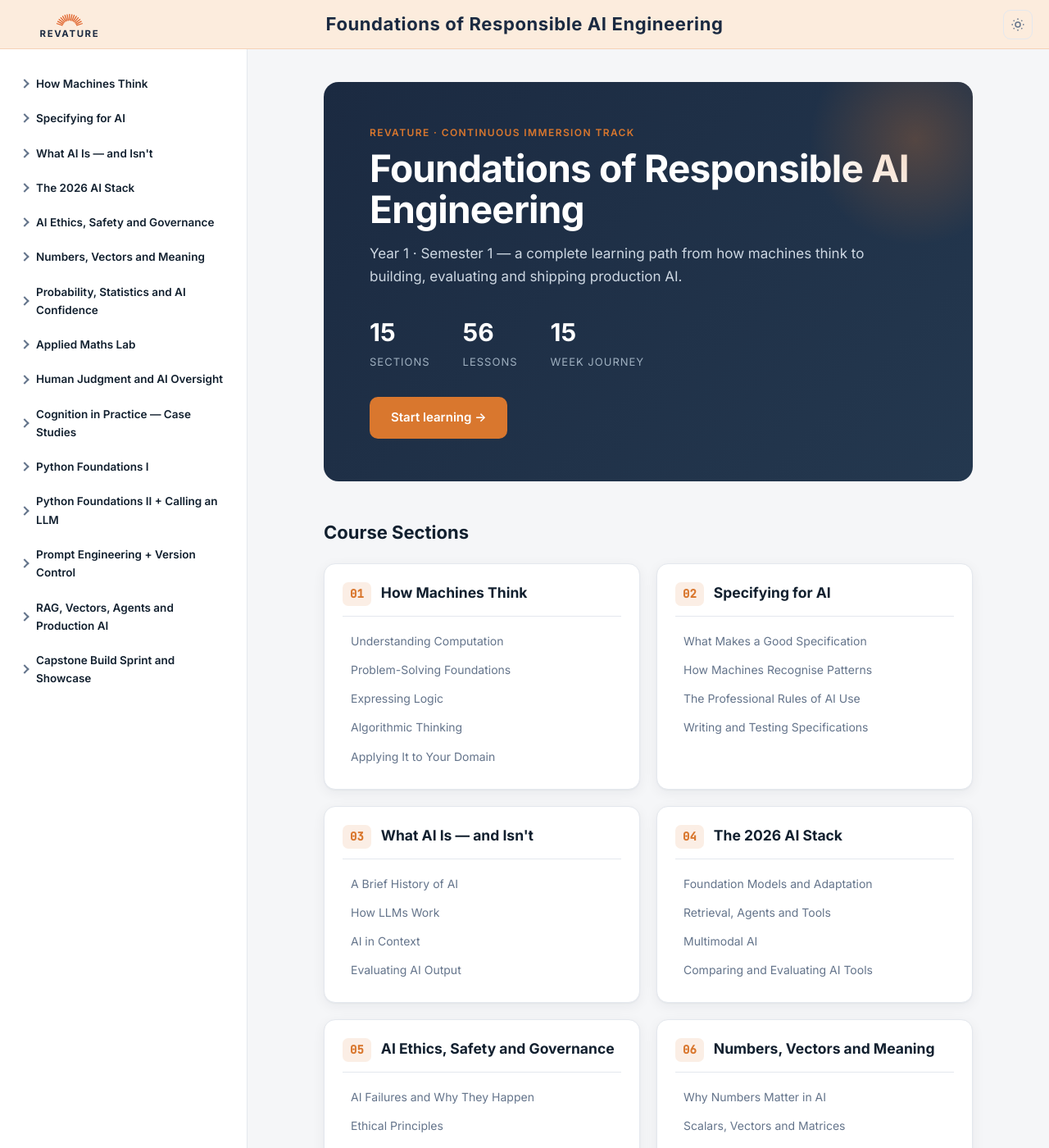
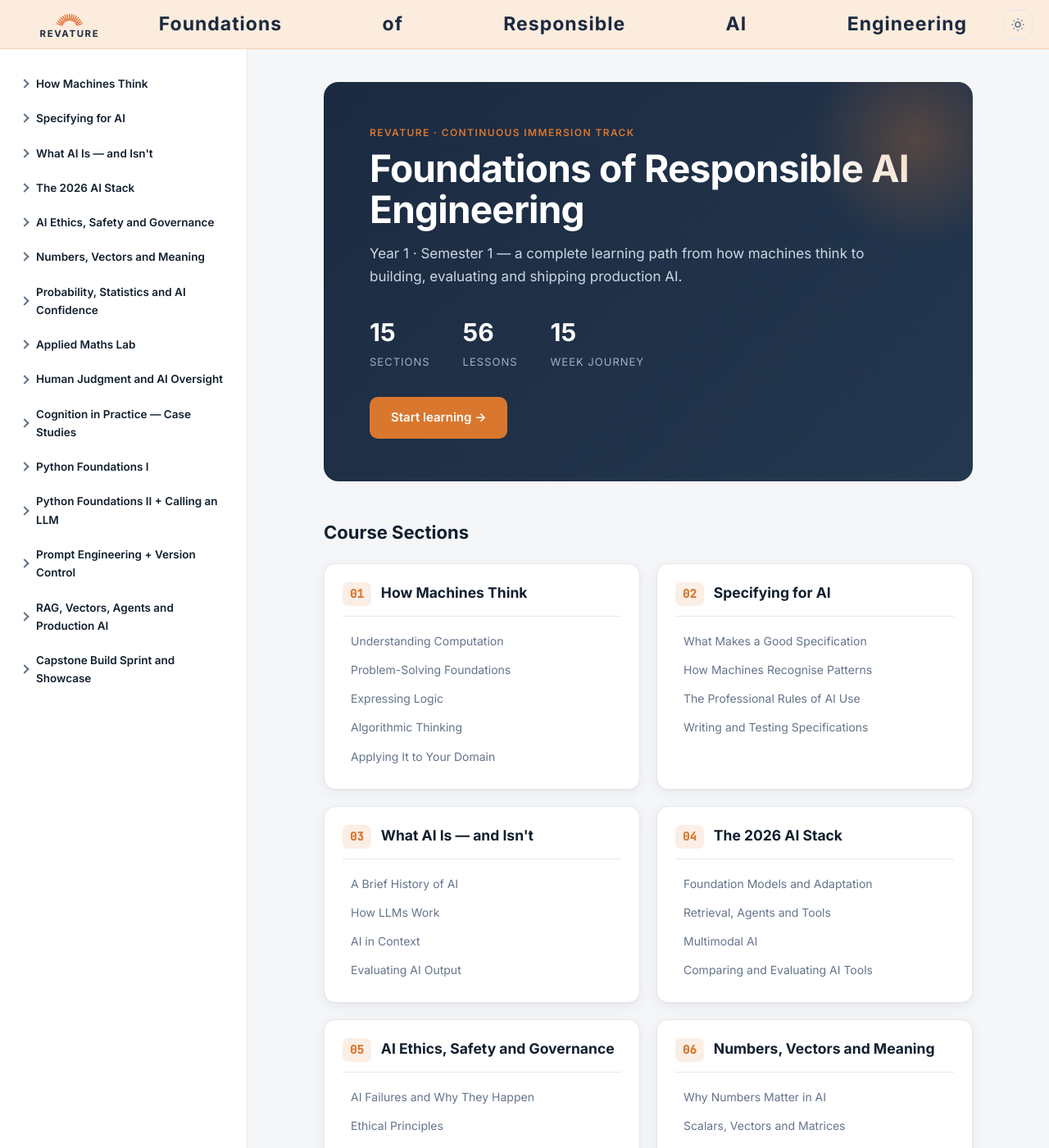
Before and after one commit to NamrataRev/CIT_AI_Academy-, a Jekyll site: the page built from index.md, in a window 1280 px wide and 1400 px high. Shown: the whole window at 82% size. Built offline with Jekyll 4.4.1, drawn with Linux system fonts in a browser that asks for light colours.

Commit message:
Stretch header title full width (justified) across the header
Make the title a flex item that fills the space between logo and toggle, justified so the words spread edge to edge. Larger font (23px) and wider letter-spacing.

```diff
--- a/assets/css/style.css
+++ b/assets/css/style.css
@@ -55,8 +55,8 @@
 .site-header{position:sticky;top:0;z-index:100;height:var(--header-h);display:flex;align-items:center;gap:14px;
   padding:0 20px;background:var(--header-bg);border-bottom:1px solid rgba(217,119,46,.22)}
 :root[data-theme="dark"] .site-header{border-bottom:1px solid var(--border)}
-.site-title{position:absolute;left:50%;transform:translateX(-50%);font-weight:700;font-size:22px;
-  letter-spacing:.6px;color:var(--brand-navy);white-space:nowrap;text-align:center;pointer-events:none}
+.site-title{flex:1 1 auto;min-width:0;font-weight:700;font-size:23px;letter-spacing:1px;
+  color:var(--brand-navy);text-align:justify;text-align-last:justify;margin:0 30px;pointer-events:none}
 :root[data-theme="dark"] .site-title{color:#ffffff}
 .brand{display:flex;align-items:center;gap:12px;text-decoration:none!important}
 .brand-logo{height:40px;width:auto;display:block;color:var(--brand-navy)}
```
